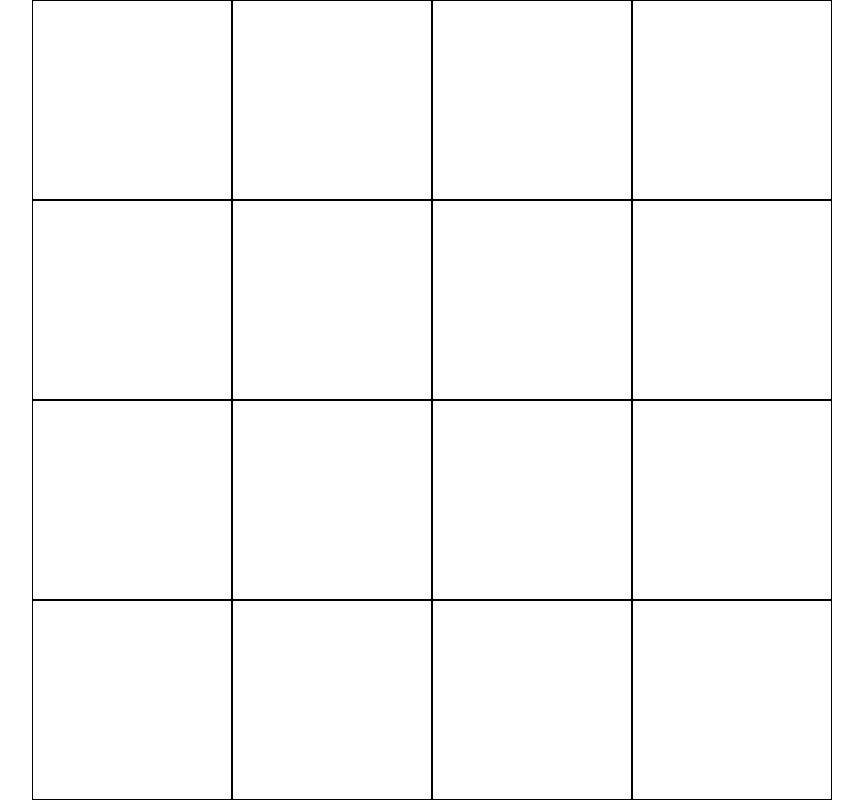
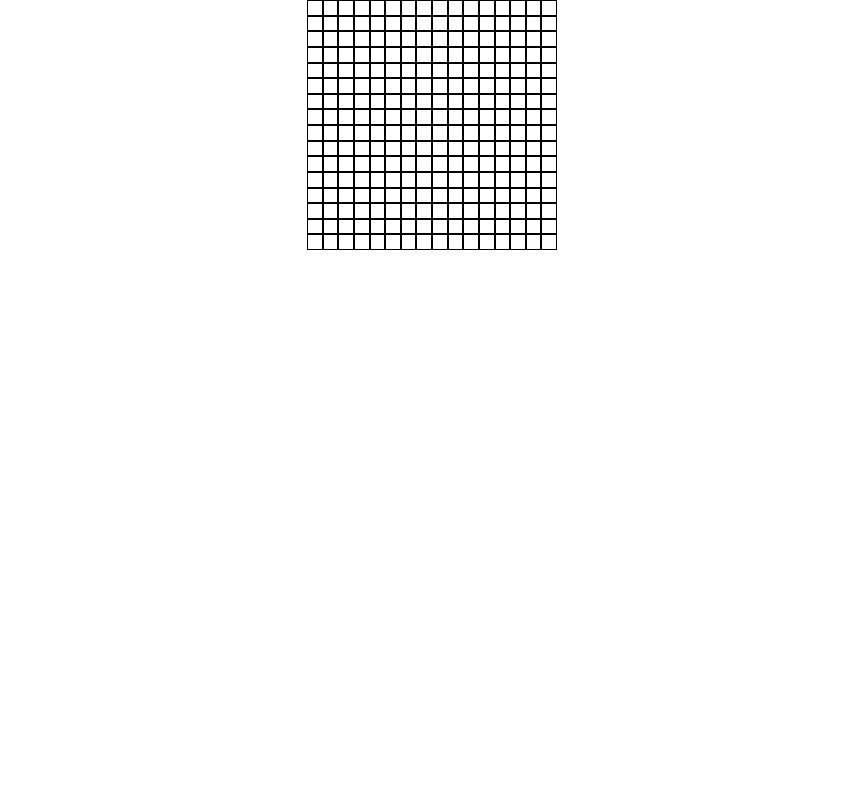
Before and after one commit to splitflappin/etch-a-sketch, a plain HTML site: page index.html in a window 1280 px wide. Shown: the whole page, without its empty margins (208-1071 px from the left). Drawn offline with Linux system fonts and the light colour scheme.

Commit message:
I changed the amount of boxed to be 16 x 16
I orginally had it 4 x 4 which was wrong. It needed to be 16 x 16. I also changed
the size of the board to be much smaller. This way it will looker fit on a smaller
screen and the hovering will look to have finer detail.

```diff
--- a/scripts.js
+++ b/scripts.js
@@ -1,6 +1,6 @@
 const container = document.querySelector(".container");
 
-for (let i = 0; i < 16; i++) {
+for (let i = 0; i < 256; i++) {
   const divEl = document.createElement("div");
   divEl.classList.add("square");
   container.appendChild(divEl);
--- a/styles.css
+++ b/styles.css
@@ -54,8 +54,8 @@ h1, h2, h3, h4, h5, h6 {
 }
 
 .container {
-  max-width: 800px;
-  max-height: 800px;
+  max-width: 250px;
+  max-height: 250px;
   margin: auto;
 }
 
@@ -66,6 +66,6 @@ h1, h2, h3, h4, h5, h6 {
 
 .square {
   border: 1px solid #000;
-  flex: 1 0 200px;
-  height: 200px;
+  flex: 1 0 6.25%;
+  height: 15.625px;
 }
```
